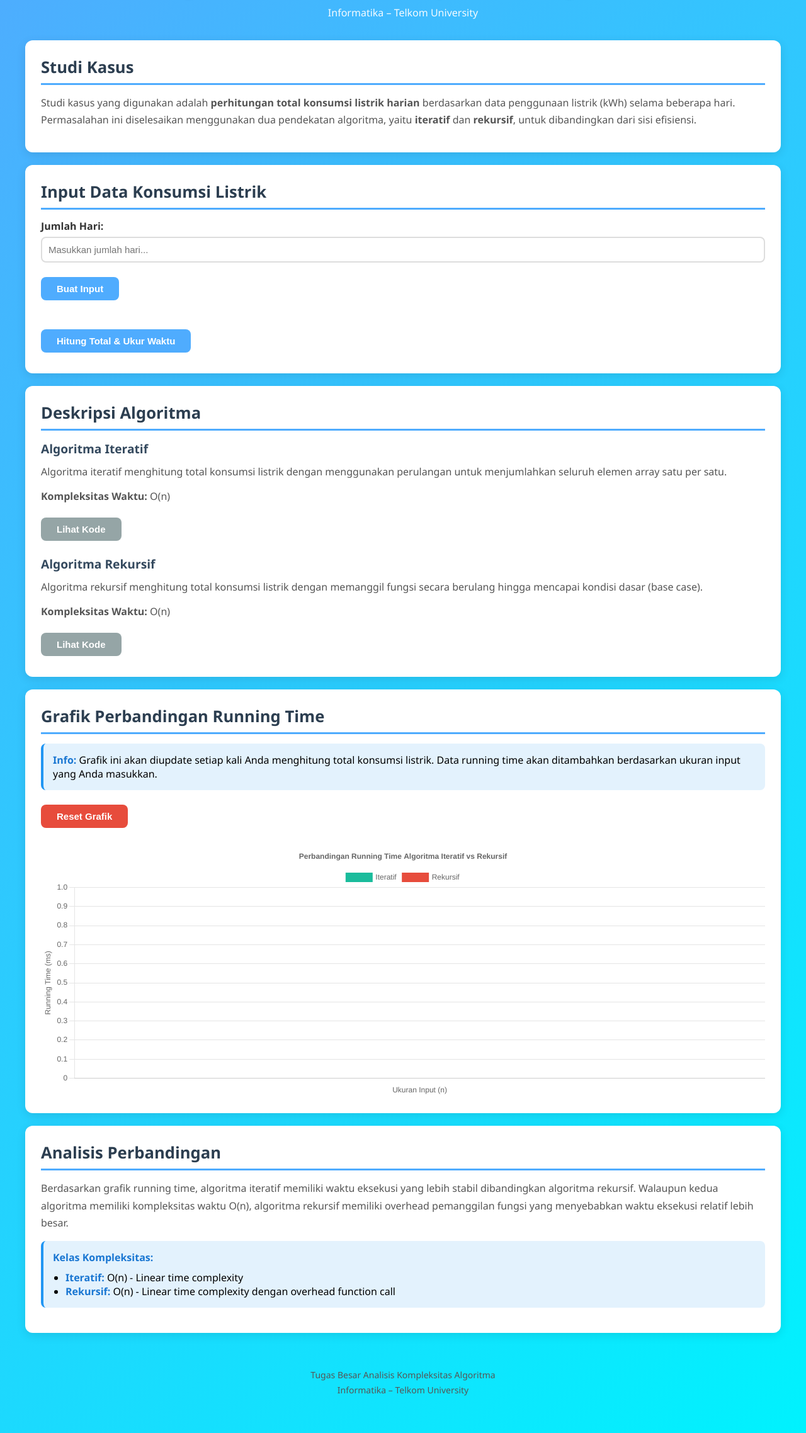
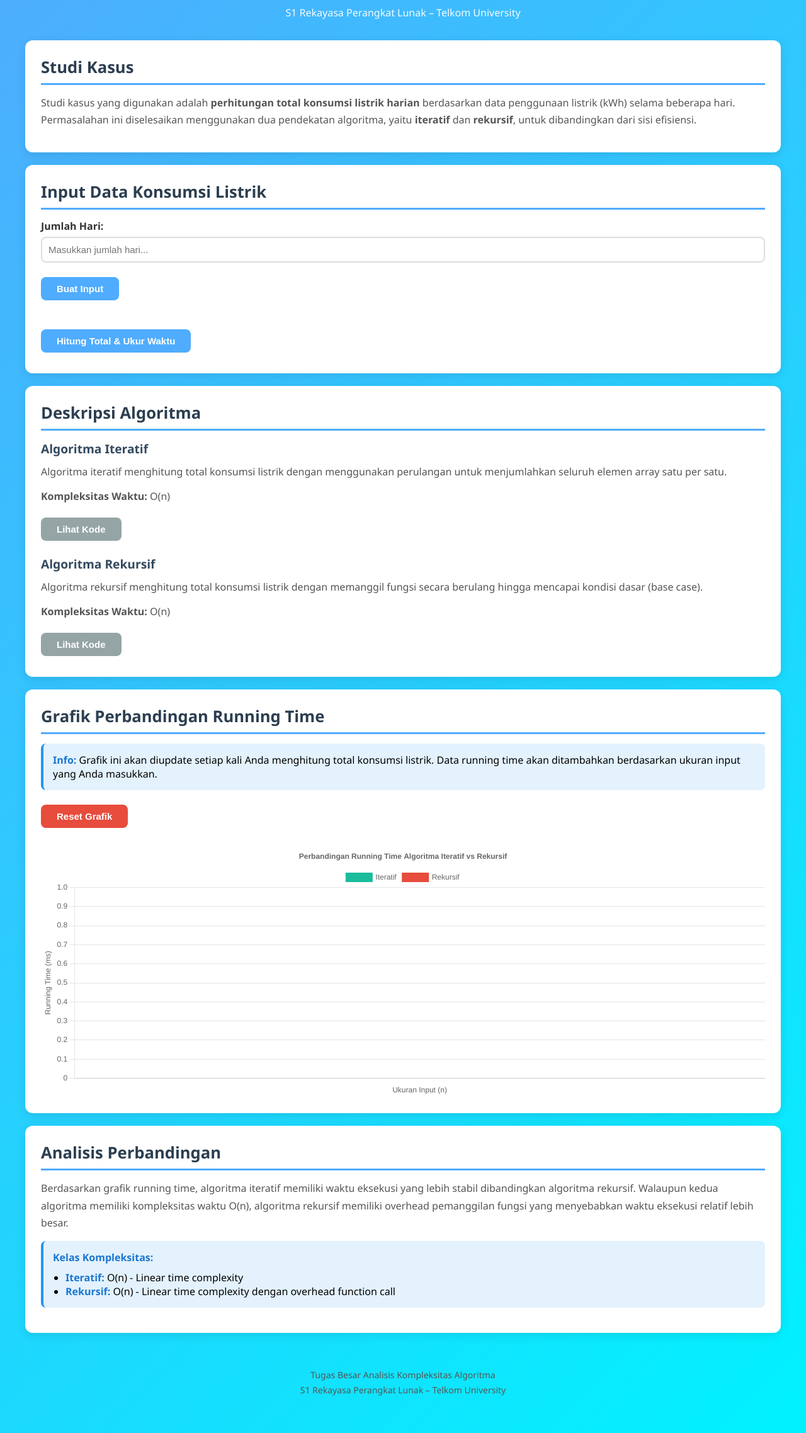
Before and after one commit to Jacksamsudin/TUBESAKA.github.io, a plain HTML site: page index.html in a window 1280 px wide. Shown: the part 71-2347 px from the top of the page at 63% size. Drawn offline with nearby package versions, Linux system fonts and the light colour scheme.

Commit message:
Update index.html
kesalahan deskripsi

```diff
--- a/index.html
+++ b/index.html
@@ -237,7 +237,7 @@
 <body>
   <div class="container">
     <h1>Tugas Besar Analisis Kompleksitas Algoritma</h1>
-    <p class="subtitle">Informatika – Telkom University</p>
+    <p class="subtitle">S1 Rekayasa Perangkat Lunak – Telkom University</p>
 
     <div class="box">
       <h2>Studi Kasus</h2>
@@ -339,7 +339,7 @@
     <footer>
       <p>
         Tugas Besar Analisis Kompleksitas Algoritma<br>
-        Informatika – Telkom University
+        S1 Rekayasa Perangkat Lunak – Telkom University
       </p>
     </footer>
   </div>
```
